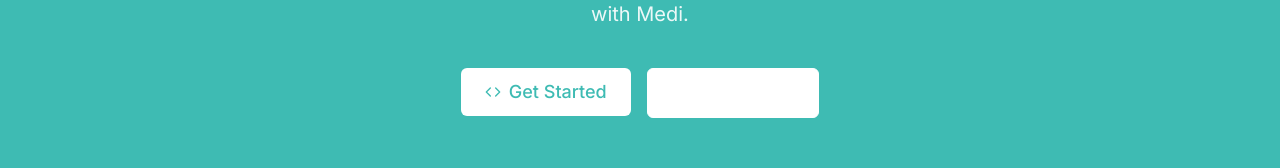
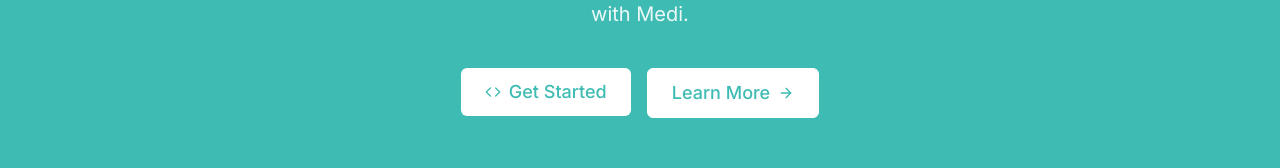
Before and after one commit to MediLang/medi-welcome-site, a React (Vite) app: page / in a window 1280 px wide. Shown: the part 3297-3465 px from the top of the page. Built offline with nearby package versions, Linux system fonts and the light colour scheme.

Commit message:
Swap hover and default state
Modify the "Learn More" button to show text by default and hide on hover.

```diff
--- a/src/components/CallToAction.tsx
+++ b/src/components/CallToAction.tsx
@@ -21,9 +21,9 @@ const CallToAction = () => {
               <span>Get Started</span>
             </Button>
 
-            <Button variant="outline" className="border-white hover:bg-white/10 py-6 px-6 text-lg flex items-center gap-2">
-              <span className="text-white">Learn More</span>
-              <ArrowRight size={20} className="text-white" />
+            <Button variant="outline" className="border-white text-medi bg-white hover:bg-transparent hover:text-white py-6 px-6 text-lg flex items-center gap-2">
+              <span>Learn More</span>
+              <ArrowRight size={20} />
             </Button>
           </div>
         </div>
```
